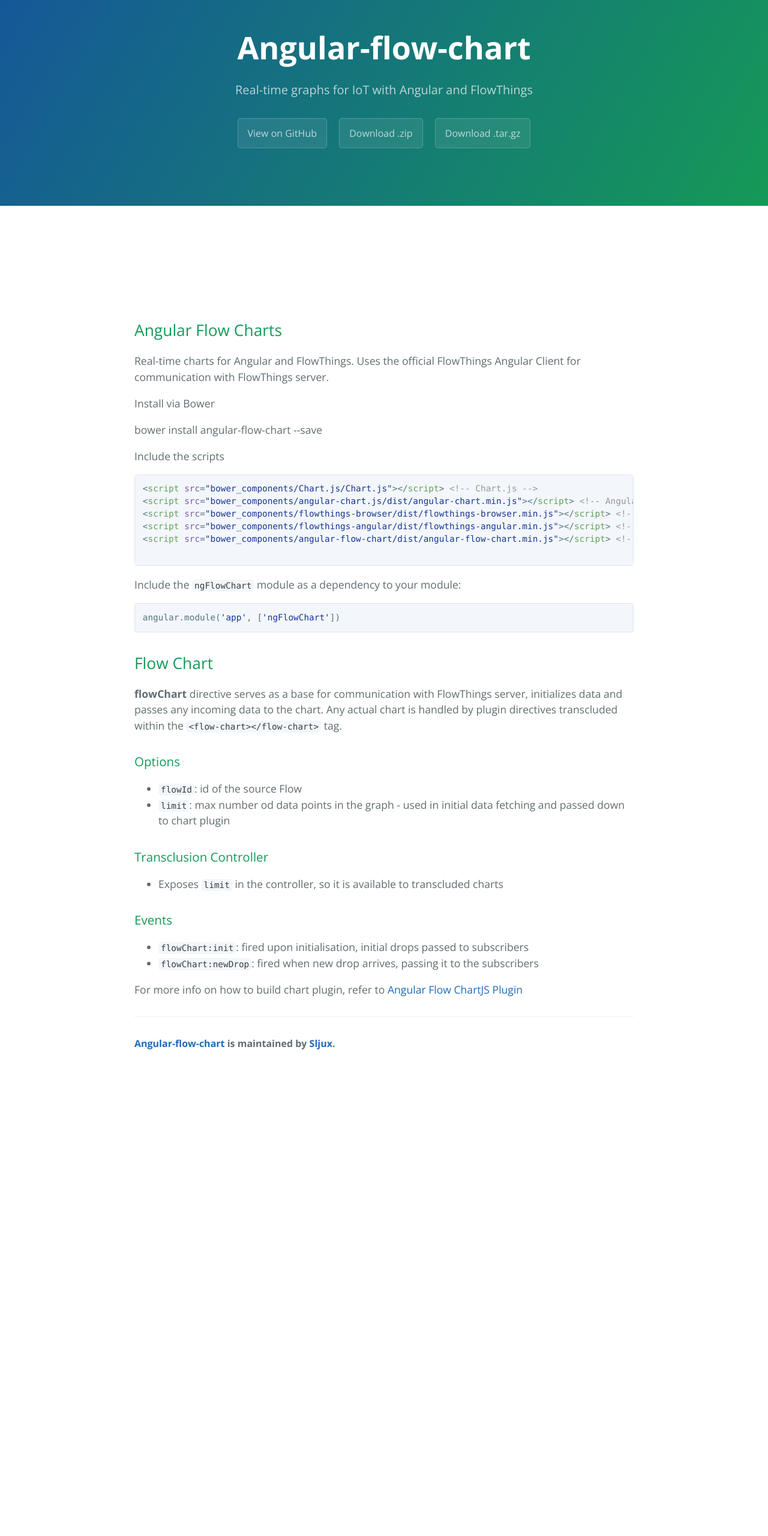
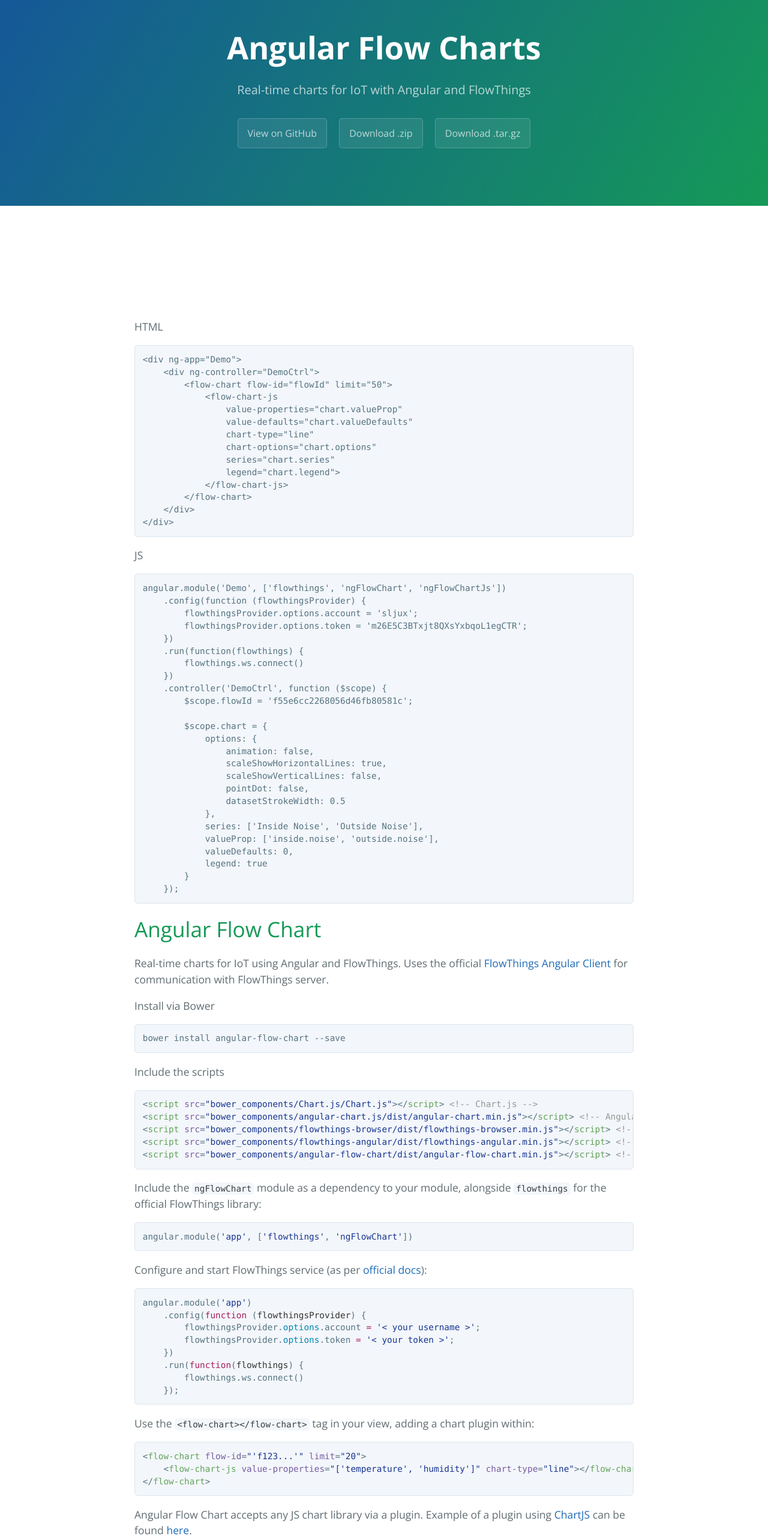
Before and after one commit to Sljux/angular-flow-chart, a plain HTML site: page index.html in a window 1280 px wide. Shown: the part 40-2600 px from the top of the page at 60% size. Before the commit the page ends 1823 px from the top, so only its background shows below. Drawn offline with nearby package versions, Linux system fonts and the light colour scheme; some packages are replaced by stand-ins of ours; a script that the page names is missing.

Commit message:
Added Demo code

```diff
--- a/index.html
+++ b/index.html
@@ -14,9 +14,9 @@
 </head>
 <body>
 <section class="page-header">
-	<h1 class="project-name">Angular-flow-chart</h1>
+    <h1 class="project-name">Angular Flow Charts</h1>
 
-	<h2 class="project-tagline">Real-time graphs for IoT with Angular and FlowThings</h2>
+    <h2 class="project-tagline">Real-time charts for IoT with Angular and FlowThings</h2>
     <a href="https://github.com/Sljux/angular-flow-chart" class="btn">View on GitHub</a>
     <a href="https://github.com/Sljux/angular-flow-chart/zipball/master" class="btn">Download .zip</a>
     <a href="https://github.com/Sljux/angular-flow-chart/tarball/master" class="btn">Download .tar.gz</a>
@@ -25,7 +25,7 @@
 <section class="main-content">
     <div ng-app="Demo">
         <div ng-controller="DemoCtrl">
-			<flow-chart flow-id="flowId" limit="20">
+            <flow-chart flow-id="flowId" limit="50">
                 <flow-chart-js
                         value-properties="chart.valueProp"
                         value-defaults="chart.valueDefaults"
@@ -37,35 +37,74 @@
             </flow-chart>
         </div>
     </div>
+    <div>
+
+        <p>HTML</p>
+
+<pre><code>&lt;div ng-app="Demo"&gt;
+    &lt;div ng-controller="DemoCtrl"&gt;
+        &lt;flow-chart flow-id="flowId" limit="50"&gt;
+            &lt;flow-chart-js
+                value-properties="chart.valueProp"
+                value-defaults="chart.valueDefaults"
+                chart-type="line"
+                chart-options="chart.options"
+                series="chart.series"
+                legend="chart.legend"&gt;
+            &lt;/flow-chart-js&gt;
+        &lt;/flow-chart&gt;
+    &lt;/div&gt;
+&lt;/div&gt;</code></pre>
+
+        <p>JS</p>
+
+<pre><code>angular.module('Demo', ['flowthings', 'ngFlowChart', 'ngFlowChartJs'])
+    .config(function (flowthingsProvider) {
+        flowthingsProvider.options.account = 'sljux';
+        flowthingsProvider.options.token = 'm26E5C3BTxjt8QXsYxbqoL1egCTR';
+    })
+    .run(function(flowthings) {
+        flowthings.ws.connect()
+    })
+    .controller('DemoCtrl', function ($scope) {
+        $scope.flowId = 'f55e6cc2268056d46fb80581c';
+
+        $scope.chart = {
+            options: {
+                animation: false,
+                scaleShowHorizontalLines: true,
+                scaleShowVerticalLines: false,
+                pointDot: false,
+                datasetStrokeWidth: 0.5
+            },
+            series: ['Inside Noise', 'Outside Noise'],
+            valueProp: ['inside.noise', 'outside.noise'],
+            valueDefaults: 0,
+            legend: true
+        }
+    });
+</code></pre>
+
+    </div>
     <article>
-		<h2>
-			<a id="user-content-angular-flow-charts" class="anchor" href="#angular-flow-charts" aria-hidden="true">
-				<span class="octicon octicon-link"></span>
-			</a>
-			Angular Flow Charts
-		</h2>
+        <h1><a id="user-content-angular-flow-chart" class="anchor" href="#angular-flow-chart" aria-hidden="true"><span
+                class="octicon octicon-link"></span></a>Angular Flow Chart</h1>
 
-		<p>
-			Real-time charts for Angular and FlowThings. Uses the official FlowThings Angular Client for communication
-			with
-			FlowThings server.
-		</p>
+        <p>Real-time charts for IoT using Angular and FlowThings. Uses the official
+            <a href="https://github.com/flowthings/angular-client">FlowThings Angular Client</a>
+            for communication with FlowThings server.</p>
 
-		<p>
-			Install via Bower
-		</p>
+        <p>Install via Bower</p>
 
         <div class="highlight highlight-sh">
-			bower install angular-flow-chart --save
+            <pre>bower install angular-flow-chart --save</pre>
         </div>
-		<p>
-			Include the scripts
-		</p>
 
-		<div class="highlight highlight-html">
-			<pre>&lt;<span class="pl-ent">script</span> <span class="pl-e">src</span>=<span
-				class="pl-s"><span class="pl-pds">"</span>bower_components/Chart.js/Chart.js<span
-				class="pl-pds">"</span></span>&gt;&lt;/<span class="pl-ent">script</span>&gt; <span class="pl-c">&lt;!-- Chart.js --&gt;</span>
+        <p>Include the scripts</p>
+
+        <div class="highlight highlight-html"><pre>&lt;<span class="pl-ent">script</span> <span class="pl-e">src</span>=<span
+                class="pl-s"><span class="pl-pds">"</span>bower_components/Chart.js/Chart.js<span class="pl-pds">"</span></span>&gt;&lt;/<span
+                class="pl-ent">script</span>&gt; <span class="pl-c">&lt;!-- Chart.js --&gt;</span>
 &lt;<span class="pl-ent">script</span> <span class="pl-e">src</span>=<span class="pl-s"><span class="pl-pds">"</span>bower_components/angular-chart.js/dist/angular-chart.min.js<span
                     class="pl-pds">"</span></span>&gt;&lt;/<span class="pl-ent">script</span>&gt; <span class="pl-c">&lt;!-- Angular Chart.js --&gt;</span>
 &lt;<span class="pl-ent">script</span> <span class="pl-e">src</span>=<span class="pl-s"><span class="pl-pds">"</span>bower_components/flowthings-browser/dist/flowthings-browser.min.js<span
@@ -73,46 +112,96 @@
 &lt;<span class="pl-ent">script</span> <span class="pl-e">src</span>=<span class="pl-s"><span class="pl-pds">"</span>bower_components/flowthings-angular/dist/flowthings-angular.min.js<span
                     class="pl-pds">"</span></span>&gt;&lt;/<span class="pl-ent">script</span>&gt; <span class="pl-c">&lt;!-- FlowThings Angular --&gt;</span>
 &lt;<span class="pl-ent">script</span> <span class="pl-e">src</span>=<span class="pl-s"><span class="pl-pds">"</span>bower_components/angular-flow-chart/dist/angular-flow-chart.min.js<span
-					class="pl-pds">"</span></span>&gt;&lt;/<span class="pl-ent">script</span>&gt; <span class="pl-c">&lt;!-- Angular Flow Charts --&gt;</span>
-			</pre>
+                    class="pl-pds">"</span></span>&gt;&lt;/<span class="pl-ent">script</span>&gt; <span class="pl-c">&lt;!-- Angular Flow Charts --&gt;</span></pre>
         </div>
-		<p>Include the <code>ngFlowChart</code> module as a dependency to your module:</p>
+
+        <p>Include the <code>ngFlowChart</code> module as a dependency to your module, alongside <code>flowthings</code>
+            for the official FlowThings library:</p>
 
         <div class="highlight highlight-js">
-        <pre>angular.module(<span class="pl-s"><span class="pl-pds">'</span>app<span
-				class="pl-pds">'</span></span>, [<span class="pl-s"><span class="pl-pds">'</span>ngFlowChart<span
-				class="pl-pds">'</span></span>])</pre>
+			<pre>angular.module(<span class="pl-s"><span class="pl-pds">'</span>app<span class="pl-pds">'</span></span>, [<span
+                    class="pl-s"><span class="pl-pds">'</span>flowthings<span class="pl-pds">'</span></span>, <span
+                    class="pl-s"><span class="pl-pds">'</span>ngFlowChart<span class="pl-pds">'</span></span>])</pre>
         </div>
 
-		<h2><a id="user-content-flow-chart" class="anchor" href="#flow-chart" aria-hidden="true"><span
-				class="octicon octicon-link"></span></a>Flow Chart</h2>
+        <p>Configure and start FlowThings service (as per
+            <a href="https://github.com/flowthings/angular-client#example">official docs</a>):</p>
+
+        <div class="highlight highlight-js"><pre>angular.module(<span class="pl-s"><span class="pl-pds">'</span>app<span
+                class="pl-pds">'</span></span>)
+    .config(<span class="pl-k">function</span> (<span class="pl-smi">flowthingsProvider</span>) {
+        flowthingsProvider.<span class="pl-c1">options</span>.account <span class="pl-k">=</span> <span class="pl-s"><span
+                    class="pl-pds">'</span>&lt; your username &gt;<span class="pl-pds">'</span></span>;
+        flowthingsProvider.<span class="pl-c1">options</span>.token <span class="pl-k">=</span> <span class="pl-s"><span
+                    class="pl-pds">'</span>&lt; your token &gt;<span class="pl-pds">'</span></span>;
+    })
+    .run(<span class="pl-k">function</span>(<span class="pl-smi">flowthings</span>) {
+        flowthings.ws.connect()
+    });</pre>
+        </div>
+
+        <p>Use the <code>&lt;flow-chart&gt;&lt;/flow-chart&gt;</code> tag in your view, adding a chart plugin within:
+        </p>
+
+        <div class="highlight highlight-html"><pre>&lt;<span class="pl-ent">flow-chart</span> <span
+                class="pl-e">flow-id</span>=<span class="pl-s"><span class="pl-pds">"</span>'f123...'<span class="pl-pds">"</span></span> <span
+                class="pl-e">limit</span>=<span class="pl-s"><span class="pl-pds">"</span>20<span class="pl-pds">"</span></span>&gt;
+    &lt;<span class="pl-ent">flow-chart-js</span> <span class="pl-e">value-properties</span>=<span
+                    class="pl-s"><span class="pl-pds">"</span>['temperature', 'humidity']<span class="pl-pds">"</span></span> <span
+                    class="pl-e">chart-type</span>=<span class="pl-s"><span class="pl-pds">"</span>line<span class="pl-pds">"</span></span>&gt;&lt;/<span
+                    class="pl-ent">flow-chart-js</span>&gt;
+&lt;/<span class="pl-ent">flow-chart</span>&gt;</pre>
+        </div>
+
+        <p>Angular Flow Chart accepts any JS chart library via a plugin. Example of a plugin using
+            <a href="https://github.com/nnnick/Chart.js">ChartJS</a>
+            can be found <a href="https://github.com/Sljux/angular-flow-chartjs">here</a>.</p>
+
+        <h2><a id="user-content-flow-chart"
+               class="anchor"
+               href="#flow-chart"
+               aria-hidden="true"><span class="octicon octicon-link"></span></a>Flow Chart</h2>
 
         <p><strong>flowChart</strong> directive serves as a base for communication with FlowThings server, initializes
             data and passes any incoming data to the chart.
-			Any actual chart is handled by plugin directives transcluded within the <code>&lt;flow-chart&gt;&lt;/flow-chart&gt;</code>
-			tag.</p>
+            Any actual chart is handled by plugin directives
+            <a href="https://docs.angularjs.org/guide/directive#creating-a-directive-that-wraps-other-elements">transcluded</a>
+            within the <code>&lt;flow-chart&gt;&lt;/flow-chart&gt;</code> tag. You can add as many chart plugins as you
+            want.</p>
 
-		<h3><a id="user-content-options" class="anchor" href="#options" aria-hidden="true"><span
-				class="octicon octicon-link"></span></a>Options</h3>
+        <h3><a id="user-content-options"
+               class="anchor"
+               href="#options"
+               aria-hidden="true"><span class="octicon octicon-link"></span></a>Options</h3>
+
         <ul>
             <li><code>flowId</code>: id of the source Flow</li>
             <li><code>limit</code>: max number od data points in the graph - used in initial data fetching and passed
                 down to chart plugin
             </li>
         </ul>
-		<h3><a id="user-content-transclusion-controller" class="anchor" href="#transclusion-controller"
+
+        <h3><a id="user-content-transclusion-controller"
+               class="anchor"
+               href="#transclusion-controller"
                aria-hidden="true"><span class="octicon octicon-link"></span></a>Transclusion Controller</h3>
+
         <ul>
             <li>Exposes <code>limit</code> in the controller, so it is available to transcluded charts</li>
         </ul>
-		<h3><a id="user-content-events" class="anchor" href="#events" aria-hidden="true"><span
-				class="octicon octicon-link"></span></a>Events</h3>
+
+        <h3><a id="user-content-events"
+               class="anchor"
+               href="#events"
+               aria-hidden="true"><span class="octicon octicon-link"></span></a>Events</h3>
+
         <ul>
             <li><code>flowChart:init</code>: fired upon initialisation, initial drops passed to subscribers</li>
             <li><code>flowChart:newDrop</code>: fired when new drop arrives, passing it to the subscribers</li>
         </ul>
+
         <p>For more info on how to build chart plugin, refer to <a href="https://github.com/Sljux/angular-flow-chartjs">Angular
-			Flow ChartJS Plugin</a></p>
+            Flow ChartJS Plugin</a>.</p>
 
     </article>
 
--- a/scripts/DemoCtrl.js
+++ b/scripts/DemoCtrl.js
@@ -6,10 +6,14 @@
 
         $scope.chart = {
             options: {
-                animation: false
+                animation: false,
+                scaleShowHorizontalLines: true,
+                scaleShowVerticalLines: false,
+                pointDot: false,
+                datasetStrokeWidth: 0.5
             },
-            series: ['Inside Temperature', 'Outside Temperature'],
-            valueProp: ['inside.temperature', 'outside.temperature'],
+            series: ['Inside Noise', 'Outside Noise'],
+            valueProp: ['inside.noise', 'outside.noise'],
             valueDefaults: 0,
             legend: true
         }
```
Lines whose indentation alone changed are shown as unchanged.
